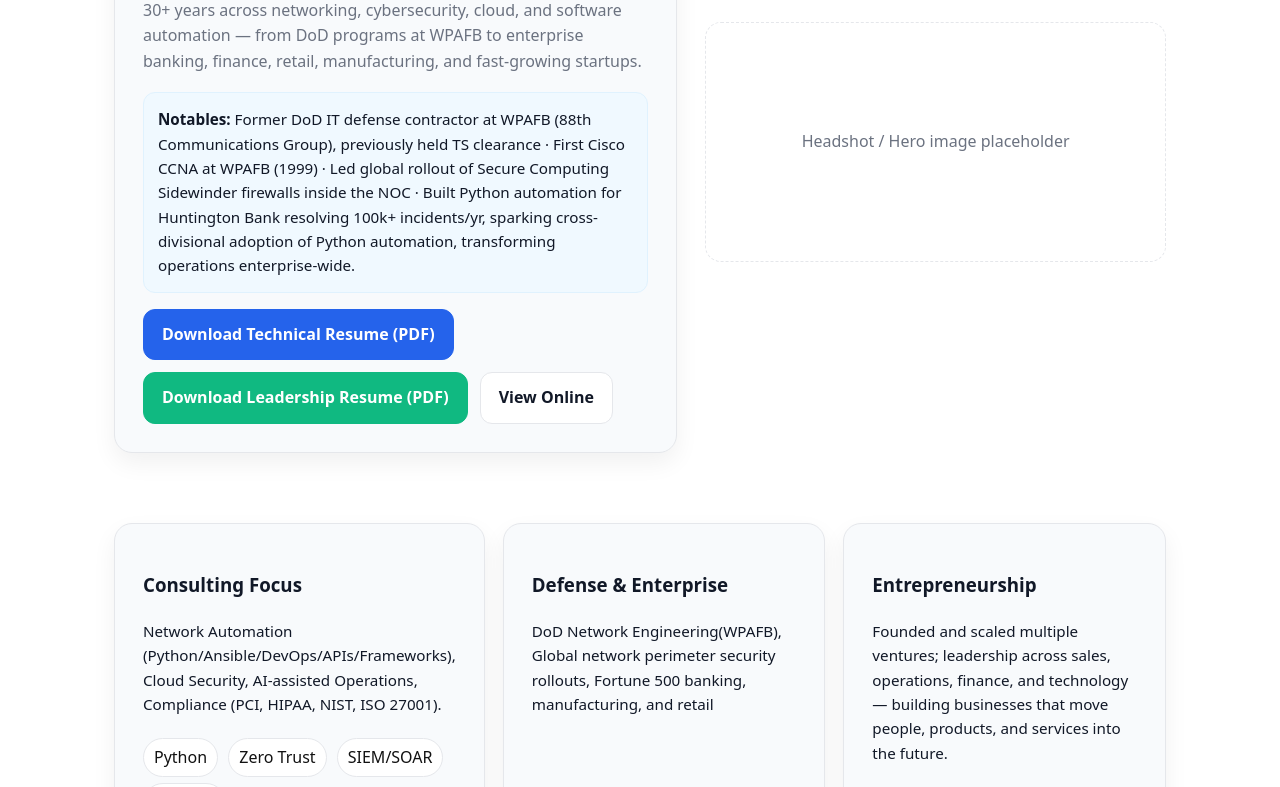
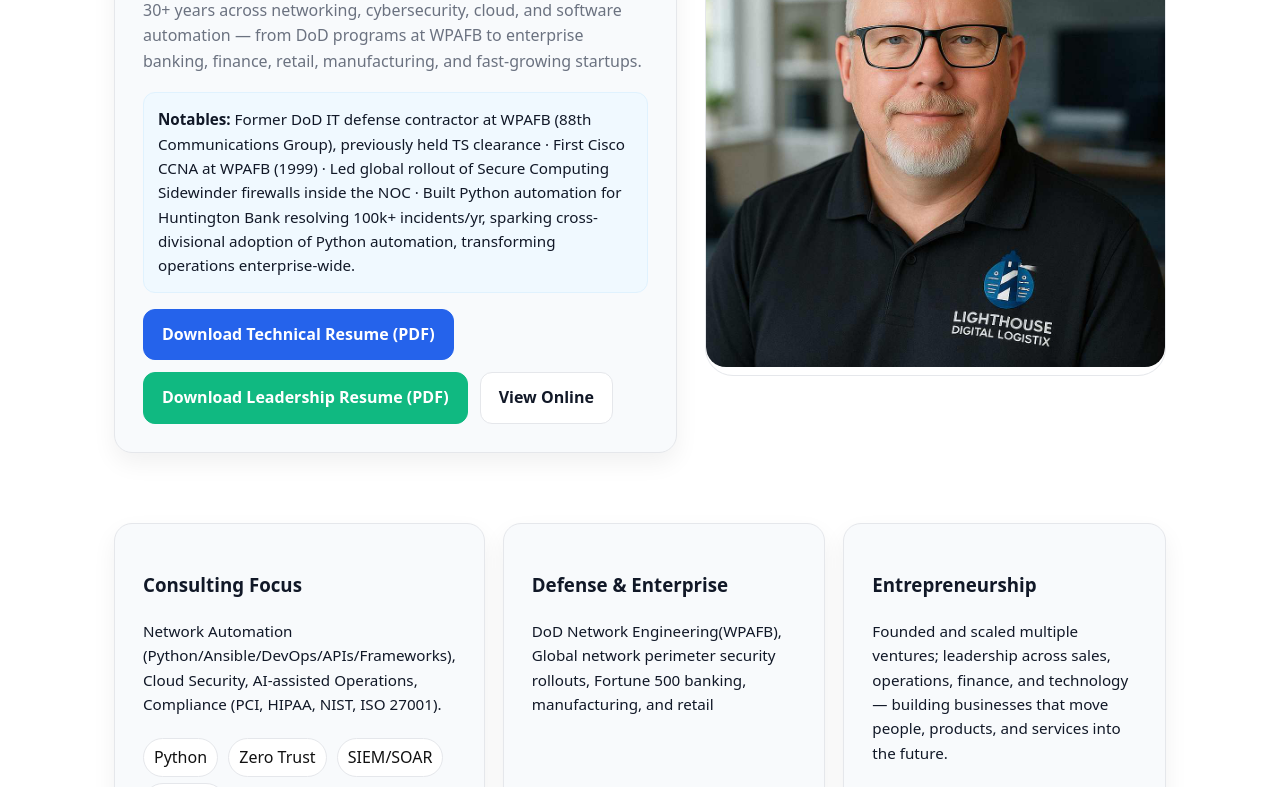
Before and after one commit to dfields186/davidfields-biosite, a plain HTML site: page index.html in a window 1280 px wide. Shown: the part 313-1100 px from the top of the page. Drawn offline with Linux system fonts and the light colour scheme.

Commit message:
Update index.html

```diff
--- a/index.html
+++ b/index.html
@@ -36,7 +36,9 @@
           <a class="btn btn-secondary" href="resume.html">View Online</a>
         </div>
       </div>
-      <div class="kv figure">Headshot / Hero image placeholder</div>
+      <div class="kv">
+        <img src="images/davidfields.jpg" alt="David C. Fields headshot" style="width:100%;border-radius:20px;">
+      </div>
     </section>
 
     <section class="section">
```
